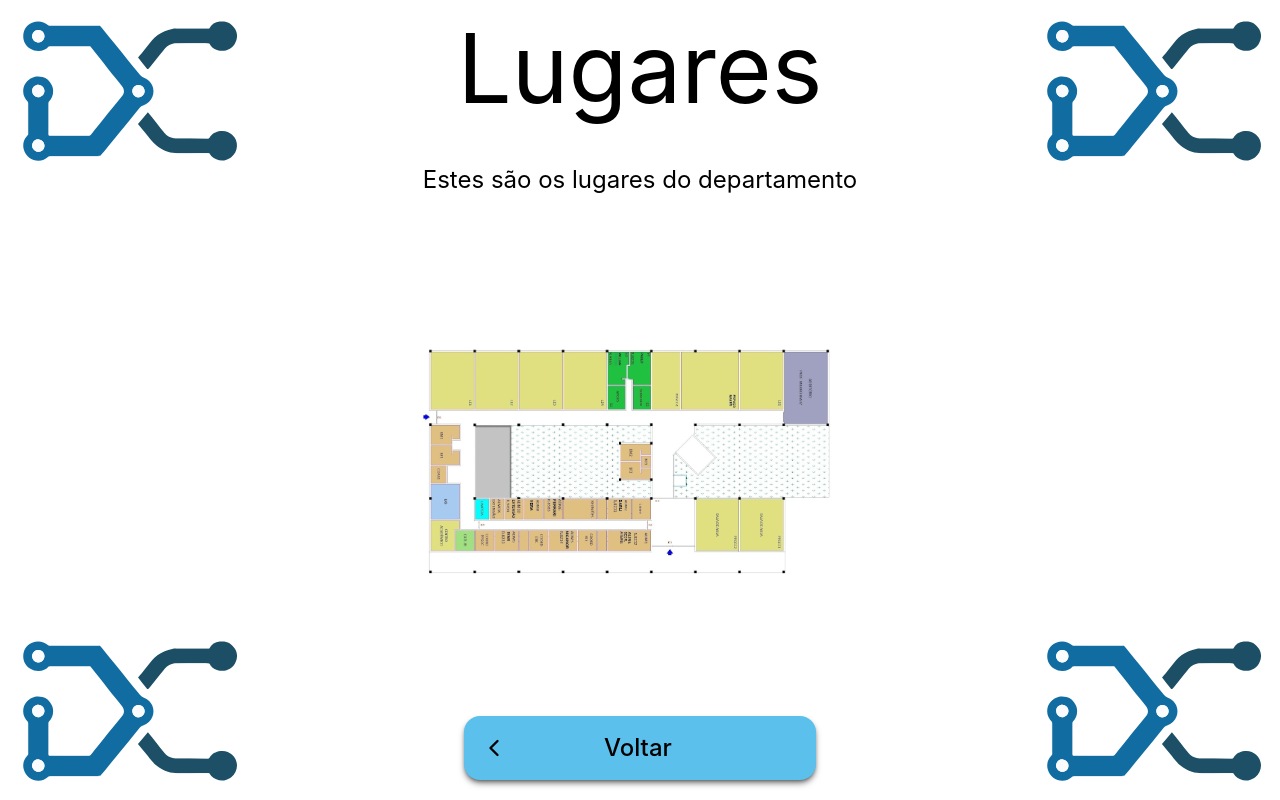
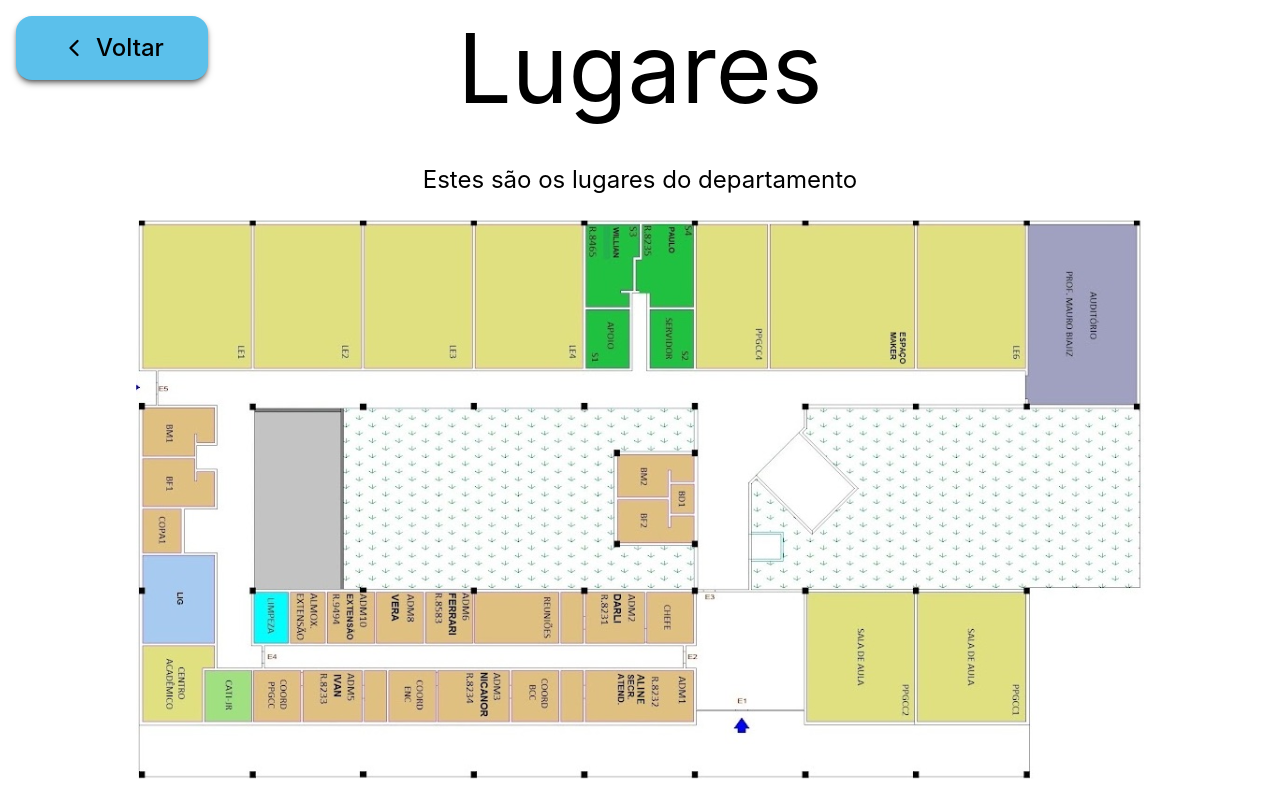
Before and after one commit to danilosp1/Interface-IHC, a React (Create React App) app: page /lugares in a window 1280 px wide. Built offline with nearby package versions, Linux system fonts and the light colour scheme.

Commit message:
feat: nova tela de lugares

```diff
--- a/src/pages/lugares/index.js
+++ b/src/pages/lugares/index.js
@@ -1,38 +1,48 @@
-import { Button } from "../../components/ui/button"
-import image from "../../assets/logoDC.svg"
-import lugares from "../../assets/Mapa Piso Terreo DC 2022.jpg"
-import { Info, Computer, MonitorCheck, Presentation, Droplets, LibraryBig, ChevronLeft } from 'lucide-react';
-
+import { Button } from "../../components/ui/button";
+import image from "../../assets/logoDC.svg";
+import lugares from "../../assets/Mapa Piso Terreo DC 2022.jpg";
+import { ChevronLeft } from "lucide-react";
 
 export default function Lugares() {
   return (
     <main className="flex flex-row h-screen items-center justify-center">
-      <div className="w-[20%] 2xl:w-[25%] flex flex-col justify-between items-center p-4 absolute h-full left-0 z-0">
-        <img alt="logo dc" src={image} width={350} height={350}></img>
-        <img alt="logo dc" src={image} width={350} height={350}></img>
+      <div className="absolute top-0 left-0 mt-4 ml-4">
+        <a href="/">
+          <Button className="w-[12rem] flex justify-center items-center">
+            <ChevronLeft size="28px" className="mr-2" />
+            Voltar
+          </Button>
+        </a>
       </div>
-
-      <div className="z-10 w-[60%] 2xl:w-[50%] flex flex-col items-center justify-center h-full">
+      <div className="z-10 w-[60%] 2xl:w-[50%] flex flex-col items-center justify-center h-full relative">
+        <div className="flex flex-col items-center justify-center">
           <div className="text-black text-8xl font-normal mb-6 text-center">
             Lugares
           </div>
           <div className="text-center text-black text-2xl font-normal my-6">
             Estes são os lugares do departamento
           </div>
-        <img src={lugares} alt="locais" className="" style={{ transform: "rotate(90deg)" }} width={350} />
-        <div className="">
-          <a href="/">
-            <Button className="w-[22rem] justify-start gap-24">
-              <ChevronLeft size="28px" />
-              Voltar
-            </Button>
-          </a>
         </div>
+        <div
+          className="relative"
+          style={{
+            width: "100%",
+            height: "70vh",
+            display: "flex",
+            justifyContent: "center",
+            alignItems: "center",
+          }}
+        >
+          <img
+            src={lugares}
+            alt="locais"
+            style={{
+              maxWidth: "100%",
+              maxHeight: "100%",
+              transform: "rotate(90deg) scale(1.8)",
+            }}
+          />
         </div>
-
-      <div className="z-0 w-[20%] 2xl:w-[25%] flex flex-col justify-between items-center p-4 absolute h-full right-0">
-        <img alt="logo dc" src={image} width={350} height={350}></img>
-        <img alt="logo dc" src={image} width={350} height={350}></img>
       </div>
     </main>
   );
```
Also changed, not shown: src/assets/Mapa Piso Terreo DC 2022.jpg. Lines whose indentation alone changed are shown as unchanged.
